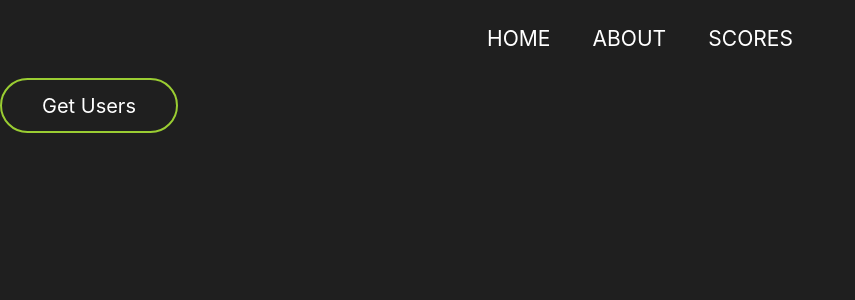
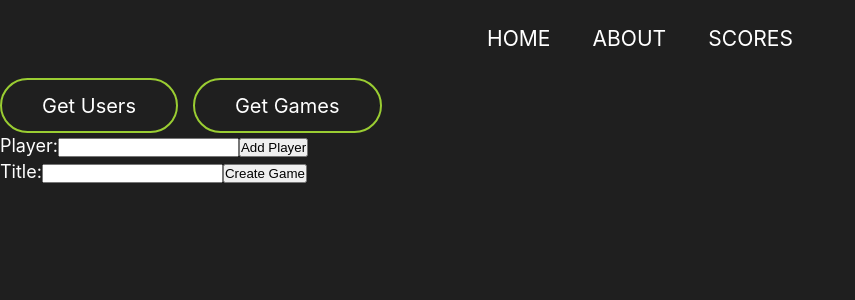
Before and after one commit to calumgould/canasta-night, a React (Create React App) app: page / in a window 1280 px wide. Shown: the top 300 px of the page, without its empty margins (0-855 px from the left). Built offline with nearby package versions, Linux system fonts and the light colour scheme.

Commit message:
Added games functions and basic forms

```diff
--- a/package.json
+++ b/package.json
@@ -21,6 +21,8 @@
     "@types/node": "^12.0.0",
     "@types/react": "^17.0.0",
     "@types/react-dom": "^17.0.0",
+    "axios": "^0.21.1",
+    "luxon": "^1.27.0",
     "react": "^17.0.2",
     "react-dom": "^17.0.2",
     "react-redux": "^7.2.4",
@@ -32,6 +34,7 @@
     "web-vitals": "^1.0.1"
   },
   "devDependencies": {
+    "@types/luxon": "^1.26.5",
     "@types/react-router-dom": "^5.1.7",
     "@typescript-eslint/eslint-plugin": "^4.26.0",
     "@typescript-eslint/parser": "^4.26.0",
--- /dev/null
+++ b/src/Types.ts
@@ -0,0 +1,5 @@
+export type Game = {
+    id?: number
+    timestamp?: number
+    title?: string
+}
--- a/src/components/Pressable.tsx
+++ b/src/components/Pressable.tsx
@@ -12,9 +12,9 @@ const Pressable = ({
     children: ReactChild
     bordered?: boolean
 }) => (
-  <div style={style}>
   <button
     className={(bordered) ? 'pressable-bordered' : 'pressable'}
+    style={style}
     onClick={onClick}
     type="button"
   >
@@ -22,7 +22,6 @@ const Pressable = ({
       {children}
     </h2>
   </button>
-  </div>
 )
 
 export default Pressable
--- a/src/pages/Home.tsx
+++ b/src/pages/Home.tsx
@@ -1,19 +1,89 @@
-import React from 'react'
+import axios from 'axios'
+import React, { FormEvent, useState } from 'react'
+import { DateTime } from 'luxon'
 import Pressable from '../components/Pressable'
+import { Game } from '../Types'
 
-const Home = () => (
+const Home = () => {
+  const [player, setPlayer] = useState<string>('')
+  const [game, setGame] = useState<Game>()
+
+  const createPlayer = async (event: FormEvent<HTMLFormElement>) => {
+    event.preventDefault()
+
+    try {
+      const response = await axios.post('http://localhost:8000/users', {
+        name: player,
+        createdAt: Math.floor(DateTime.now().toSeconds())
+      })
+      console.log(response)
+    } catch (error) {
+      console.log(error)
+    }
+  }
+
+  const createGame = async (event: FormEvent<HTMLFormElement>) => {
+    event.preventDefault()
+
+    try {
+      const response = await axios.post('http://localhost:8000/games', {
+        timestamp: Math.floor(DateTime.now().toSeconds()),
+        title: game?.title
+      })
+      console.log(response)
+    } catch (error) {
+      console.log(error)
+    }
+  }
+
+  return (
     <div>
+      <div style={{
+        flex: 1, flexDirection: 'row'
+      }}
+      >
         <Pressable
           onClick={async () => {
-        await fetch('http://localhost:8000/users')
-          .then((res) => res.json())
+            await axios.get('http://localhost:8000/users')
+              .then((res) => res.data)
               .then((users) => console.log(users))
           }}
+          style={{ marginRight: 15 }}
           bordered
         >
           Get Users
         </Pressable>
+
+        <Pressable
+          onClick={async () => {
+            await axios.get('http://localhost:8000/games')
+              .then((res) => res.data)
+              .then((games) => console.log(games))
+          }}
+          bordered
+        >
+          Get Games
+        </Pressable>
+
+      </div>
+
+      <form onSubmit={createPlayer}>
+        <label>
+          Player:
+          <input type="text" name="title" value={player} onChange={(e) => setPlayer(e.target.value)} />
+        </label>
+        <input type="submit" value="Add Player" />
+      </form>
+
+      <form onSubmit={createGame}>
+        <label>
+          Title:
+          <input type="text" name="title" onChange={(e) => setGame({ ...game, title: e.target.value })} />
+        </label>
+        <input type="submit" value="Create Game" />
+      </form>
     </div>
   )
+}
 
 export default Home
```
Also changed, not shown: .eslintrc.json, 1 other file (tests, documents, lock files or other folders). Lines whose indentation alone changed are shown as unchanged.
